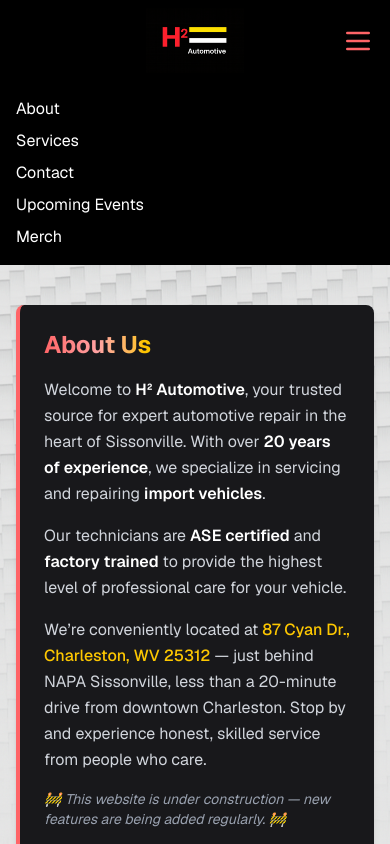
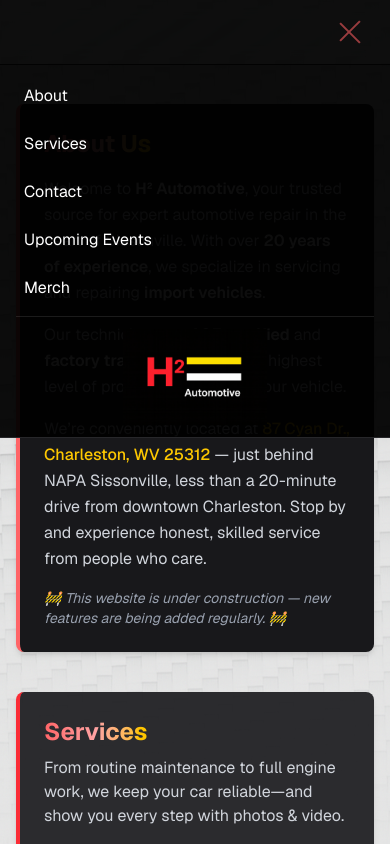
Before and after one commit to kevhuff/liquidvehicle, a Next.js app: page / in a window 390 px wide. Both pictures are taken after a click on the button "Toggle menu". Shown: the top 844 px of the page. Built offline with nearby package versions, Linux system fonts and the light colour scheme.

Commit message:
Enhance navbar functionality and layout; improve mobile menu experience

```diff
--- a/src/app/page.tsx
+++ b/src/app/page.tsx
@@ -10,80 +10,162 @@ export default function Home() {
   const [menuOpen, setMenuOpen] = useState(false);
 
   return (
-    <main className="relative min-h-screen font-sans text-white">
-      {/* Background Image Overlay */}
+    <main className="relative min-h-screen font-sans text-white scroll-smooth">
+      {/* Background Image */}
       <div className="absolute inset-0 min-h-screen bg-[url('/wht_carbon_mainbg.png')] bg-cover bg-center bg-fixed z-0 pointer-events-none" />
 
-      {/* Main Content Wrapper */}
-      <div className="relative z-10 bg-black/10">
-<nav className="relative bg-black px-4 py-2 shadow-md sticky top-0 z-50 flex items-center justify-between">
-  {/* Logo */}
-  <div className="flex-1 flex justify-center md:justify-start">
+      {/* Page content gets top padding to clear fixed navbar */}
+      <div className="relative z-10 bg-black/10 pt-16">
+        {/* ===== NAVBAR ===== */}
+        <nav className="fixed top-0 inset-x-0 z-50 bg-black/90 backdrop-blur border-b border-zinc-800">
+          <div className="mx-auto max-w-6xl px-4">
+            <div className="flex h-16 items-center justify-between">
+              {/* Logo (top-left on all sizes; fades out on mobile when drawer is open) */}
+              <Link
+                href="/"
+                aria-label="Go to Home"
+                className={`flex items-center transition-opacity duration-300 ${
+                  menuOpen ? "opacity-0 md:opacity-100" : "opacity-100"
+                }`}
+              >
+                <Image
+                  src="/logo.png" // ensure this exists in /public exactly as typed
+                  alt="H² Automotive Logo"
+                  width={200}
+                  height={80}
+                  priority
+                  className="h-10 md:h-12 w-auto object-contain"
+                />
+              </Link>
+
+              {/* Desktop links */}
+              <div className="hidden md:flex items-center gap-8 text-zinc-300 font-medium tracking-wide uppercase">
+                <a href="#about" className="relative group">
+                  About
+                  <span className="absolute left-0 -bottom-1 h-0.5 w-0 bg-gradient-to-r from-red-400 to-yellow-400 transition-all duration-300 group-hover:w-full" />
+                </a>
+                <a href="#services" className="relative group">
+                  Services
+                  <span className="absolute left-0 -bottom-1 h-0.5 w-0 bg-gradient-to-r from-red-400 to-yellow-400 transition-all duration-300 group-hover:w-full" />
+                </a>
+                <a href="#contact" className="relative group">
+                  Contact
+                  <span className="absolute left-0 -bottom-1 h-0.5 w-0 bg-gradient-to-r from-red-400 to-yellow-400 transition-all duration-300 group-hover:w-full" />
+                </a>
+                <a href="#events" className="relative group">
+                  Events
+                  <span className="absolute left-0 -bottom-1 h-0.5 w-0 bg-gradient-to-r from-red-400 to-yellow-400 transition-all duration-300 group-hover:w-full" />
+                </a>
+                <Link href="/merch" className="relative group">
+                  Merch
+                  <span className="absolute left-0 -bottom-1 h-0.5 w-0 bg-gradient-to-r from-red-400 to-yellow-400 transition-all duration-300 group-hover:w-full" />
+                </Link>
+              </div>
+
+              {/* Hamburger (mobile) */}
+              <button
+                onClick={() => setMenuOpen((v) => !v)}
+                aria-label="Toggle menu"
+                className="md:hidden ml-auto h-12 w-12 grid place-items-center text-red-400 hover:text-yellow-400 transition-colors"
+              >
+                <span className="relative block h-5 w-7">
+                  <span
+                    className={`absolute left-0 top-0 h-0.5 w-7 bg-current transition-all duration-300 ${
+                      menuOpen ? "translate-y-2.5 rotate-45" : ""
+                    }`}
+                  />
+                  <span
+                    className={`absolute left-0 top-2.5 h-0.5 w-7 bg-current transition-opacity duration-300 ${
+                      menuOpen ? "opacity-0" : "opacity-100"
+                    }`}
+                  />
+                  <span
+                    className={`absolute left-0 bottom-0 h-0.5 w-7 bg-current transition-all duration-300 ${
+                      menuOpen ? "-translate-y-2.5 -rotate-45" : ""
+                    }`}
+                  />
+                </span>
+              </button>
+            </div>
+          </div>
+
+          {/* Mobile overlay + drawer (fixed so it works anywhere on the page) */}
+          <div className={`md:hidden ${menuOpen ? "pointer-events-auto" : "pointer-events-none"}`}>
+            {/* Backdrop */}
+            <button
+              onClick={() => setMenuOpen(false)}
+              aria-label="Close menu"
+              className={`fixed inset-0 bg-black/40 transition-opacity ${
+                menuOpen ? "opacity-100" : "opacity-0"
+              }`}
+            />
+            {/* Drawer */}
+            <div
+              className={`fixed top-16 inset-x-0 bg-black/95 border-b border-zinc-800 overflow-hidden transform transition-transform duration-500 ease-out ${
+                menuOpen ? "translate-y-0" : "-translate-y-full"
+              }`}
+            >
+              <div className="px-4 py-3 space-y-2 text-white">
+                <a
+                  href="#about"
+                  className="block rounded px-2 py-2 hover:bg-white/5"
+                  onClick={() => setMenuOpen(false)}
+                >
+                  About
+                </a>
+                <a
+                  href="#services"
+                  className="block rounded px-2 py-2 hover:bg-white/5"
+                  onClick={() => setMenuOpen(false)}
+                >
+                  Services
+                </a>
+                <a
+                  href="#contact"
+                  className="block rounded px-2 py-2 hover:bg-white/5"
+                  onClick={() => setMenuOpen(false)}
+                >
+                  Contact
+                </a>
+                <a
+                  href="#events"
+                  className="block rounded px-2 py-2 hover:bg-white/5"
+                  onClick={() => setMenuOpen(false)}
+                >
+                  Upcoming Events
+                </a>
+                <Link
+                  href="/merch"
+                  className="block rounded px-2 py-2 hover:bg-white/5"
+                  onClick={() => setMenuOpen(false)}
+                >
+                  Merch
+                </Link>
+
+                {/* Falling logo under the list */}
+                <div
+                  className={`mt-2 pt-3 border-t border-white/10 flex justify-center transform transition-all duration-500 ease-out ${
+                    menuOpen ? "translate-y-0 opacity-100" : "-translate-y-4 opacity-0"
+                  }`}
+                >
+                  <Link href="/" aria-label="Go to Home" onClick={() => setMenuOpen(false)}>
                     <Image
                       src="/logo.png"
                       alt="H² Automotive Logo"
-      width={500}
-      height={200}
+                      width={160}
+                      height={64}
                       priority
-      className="w-[25vw] max-w-[180px] min-w-[90px] h-auto"
+                      className="w-36 sm:w-40 h-auto"
                     />
-  </div>
-
-  {/* Desktop nav links */}
-  <div className="hidden md:flex items-center gap-8 text-zinc-300 font-medium tracking-wide uppercase">
-    <a href="#about" className="relative group">
-      About
-      <span className="absolute left-0 -bottom-1 h-0.5 w-0 bg-gradient-to-r from-red-400 to-yellow-400 transition-all duration-300 group-hover:w-full"></span>
-    </a>
-    <a href="#services" className="relative group">
-      Services
-      <span className="absolute left-0 -bottom-1 h-0.5 w-0 bg-gradient-to-r from-red-400 to-yellow-400 transition-all duration-300 group-hover:w-full"></span>
-    </a>
-    <a href="#contact" className="relative group">
-      Contact
-      <span className="absolute left-0 -bottom-1 h-0.5 w-0 bg-gradient-to-r from-red-400 to-yellow-400 transition-all duration-300 group-hover:w-full"></span>
-    </a>
-    <a href="#events" className="relative group">
-      Events
-      <span className="absolute left-0 -bottom-1 h-0.5 w-0 bg-gradient-to-r from-red-400 to-yellow-400 transition-all duration-300 group-hover:w-full"></span>
-    </a>
-    <Link href="/merch" className="relative group">
-      Merch
-      <span className="absolute left-0 -bottom-1 h-0.5 w-0 bg-gradient-to-r from-red-400 to-yellow-400 transition-all duration-300 group-hover:w-full"></span>
                   </Link>
                 </div>
+              </div>
+            </div>
+          </div>
+        </nav>
+        {/* ===== /NAVBAR ===== */}
 
-  {/* Hamburger (mobile only) */}
-  <button
-    className="absolute right-4 text-red-400 hover:text-yellow-400 transition md:hidden text-3xl"
-    onClick={() => setMenuOpen(!menuOpen)}
-    aria-label="Toggle menu"
-  >
-    {/* Simple 3-line hamburger with SVG */}
-    <svg
-      xmlns="http://www.w3.org/2000/svg"
-      className="h-8 w-8"
-      fill="none"
-      viewBox="0 0 24 24"
-      stroke="currentColor"
-      strokeWidth={2}
-    >
-      <path strokeLinecap="round" strokeLinejoin="round" d="M4 6h16M4 12h16M4 18h16" />
-    </svg>
-  </button>
-</nav>
-
-
-        {menuOpen && (
-          <div className="bg-black text-white p-4 space-y-2 md:hidden">
-            <a href="#about" className="block hover:text-yellow-400">About</a>
-            <a href="#services" className="block hover:text-yellow-400">Services</a>
-            <a href="#contact" className="block hover:text-yellow-400">Contact</a>
-            <a href="#events" className="block hover:text-yellow-400">Upcoming Events</a>
-            <Link href="/merch" className="block hover:text-yellow-400">Merch</Link>
-          </div>
-        )}
-
+        {/* ===== MAIN SECTIONS ===== */}
         <section className="px-4 py-10 space-y-10 max-w-3xl mx-auto">
           {/* About Us */}
           <div
@@ -94,43 +176,49 @@ export default function Home() {
               About Us
             </h2>
             <p className="text-gray-300 leading-relaxed">
-              Welcome to <span className="font-semibold text-white">H² Automotive</span>,
-              your trusted source for expert automotive repair in the heart of Sissonville.
-              With over <span className="font-semibold text-white">20 years of experience</span>,
-              we specialize in servicing and repairing <span className="font-semibold text-white">import vehicles</span>.
+              Welcome to <span className="font-semibold text-white">H² Automotive</span>, your trusted
+              source for expert automotive repair in the heart of Sissonville. With over{" "}
+              <span className="font-semibold text-white">20 years of experience</span>, we specialize in
+              servicing and repairing <span className="font-semibold text-white">import vehicles</span>.
             </p>
             <p className="text-gray-300 leading-relaxed">
               Our technicians are <span className="font-semibold text-white">ASE certified</span> and
-              <span className="font-semibold text-white"> factory trained</span> to provide the highest level of professional care for your vehicle.
+              <span className="font-semibold text-white"> factory trained</span> to provide the highest
+              level of professional care for your vehicle.
             </p>
             <p className="text-gray-300 leading-relaxed">
               We’re conveniently located at{" "}
-              <span className="font-medium text-yellow-400">87 Cyan Dr., Charleston, WV 25312</span> —
-              just behind NAPA Sissonville, less than a 20-minute drive from downtown Charleston.
-              Stop by and experience honest, skilled service from people who care.
+              <span className="font-medium text-yellow-400">87 Cyan Dr., Charleston, WV 25312</span> — just
+              behind NAPA Sissonville, less than a 20-minute drive from downtown Charleston. Stop by and
+              experience honest, skilled service from people who care.
             </p>
             <p className="text-gray-400 italic text-sm">
               🚧 This website is under construction — new features are being added regularly. 🚧
             </p>
           </div>
-{/* Services (clean, single CTA) */}
-<section id="services" className="bg-zinc-900/90 p-6 md:p-8 rounded-lg shadow-md border-l-4 border-red-500">
+
+          {/* Services */}
+          <section
+            id="services"
+            className="bg-zinc-900/90 p-6 md:p-8 rounded-lg shadow-md border-l-4 border-red-500"
+          >
             <header className="mb-4">
               <h2 className="text-2xl md:text-3xl font-bold bg-gradient-to-r from-red-400 via-red-300 to-yellow-400 inline-block text-transparent bg-clip-text">
                 Services
               </h2>
               <p className="mt-2 text-gray-300">
-      From routine maintenance to full engine work, we keep your car reliable—and show you every step with photos &amp; video.
+                From routine maintenance to full engine work, we keep your car reliable—and show you every
+                step with photos &amp; video.
               </p>
             </header>
 
-  {/* Feature cards */}
             <div className="mt-6 grid gap-4 md:grid-cols-3">
               <div className="rounded-2xl border border-zinc-800 bg-zinc-900/70 p-4">
                 <div className="text-yellow-300 text-xl mb-1">🔧</div>
                 <h3 className="text-lg font-semibold text-white">Diagnostics &amp; Repair</h3>
                 <p className="text-zinc-400 text-sm mt-1">
-        ASE-certified troubleshooting for check-engine lights, drivability, electrical, cooling, suspension, and brakes.
+                  ASE-certified troubleshooting for check-engine lights, drivability, electrical, cooling,
+                  suspension, and brakes.
                 </p>
               </div>
 
@@ -138,7 +226,8 @@ export default function Home() {
                 <div className="text-yellow-300 text-xl mb-1">🛠️</div>
                 <h3 className="text-lg font-semibold text-white">Maintenance</h3>
                 <p className="text-zinc-400 text-sm mt-1">
-        Oil &amp; filters, fluids, belts, spark plugs, alignments, tires &amp; rotations—service plans that fit your mileage.
+                  Oil &amp; filters, fluids, belts, spark plugs, alignments, tires &amp; rotations—service
+                  plans that fit your mileage.
                 </p>
               </div>
 
@@ -146,7 +235,8 @@ export default function Home() {
                 <div className="text-yellow-300 text-xl mb-1">🏁</div>
                 <h3 className="text-lg font-semibold text-white">Specialist Work</h3>
                 <p className="text-zinc-400 text-sm mt-1">
-        Import expertise, timing components, engine &amp; transmission swaps, performance upgrades, and tuning prep.
+                  Import expertise, timing components, engine &amp; transmission swaps, performance
+                  upgrades, and tuning prep.
                 </p>
               </div>
             </div>
@@ -191,7 +281,7 @@ export default function Home() {
               </details>
             </div>
 
-  {/* Trust badges (one set) */}
+            {/* Badges */}
             <div className="mt-6 flex flex-wrap gap-3">
               <span className="text-xs px-3 py-1 rounded-full bg-yellow-400/15 text-yellow-300 border border-yellow-400/30">
                 Photo &amp; video documentation of repairs
@@ -204,7 +294,7 @@ export default function Home() {
               </span>
             </div>
 
-  {/* Single CTA (keep only this) */}
+            {/* CTAs */}
             <div className="mt-6 flex flex-wrap gap-3">
               <a
                 href="tel:+13044001324"
@@ -221,23 +311,29 @@ export default function Home() {
             </div>
           </section>
 
-
           {/* Contact */}
           <div id="contact" className="bg-zinc-900 p-6 rounded-lg shadow-md border-l-4 border-red-500">
             <h2 className="text-2xl font-bold mb-2 bg-gradient-to-r from-red-400 via-red-300 to-yellow-400 inline-block text-transparent bg-clip-text">
               Contact Us
             </h2>
 
-            {/* Both numbers clickable; Call Now uses the first */}
             <p className="text-gray-300">
-              📞 <a className="hover:text-yellow-400 underline" href="tel:+13044001324">(304) 400-1324</a>
+              📞{" "}
+              <a className="hover:text-yellow-400 underline" href="tel:+13044001324">
+                (304) 400-1324
+              </a>
             </p>
             <p className="text-gray-300">
-              📞 <a className="hover:text-yellow-400 underline" href="tel:+13049513413">(304) 951-3413</a>
+              📞{" "}
+              <a className="hover:text-yellow-400 underline" href="tel:+13049513413">
+                (304) 951-3413
+              </a>
             </p>
 
             <p className="text-gray-300">📍 87 Cyan Dr., Charleston, WV 25312</p>
-            <p className="text-gray-300 mt-2">Mon–Fri: 8am – 6pm</p>
+            <p className="text-gray-300 mt-2"> Appointment only </p>
+            <p className="text-gray-300">
+              Mon–Fri: 8am – 6pm</p>
 
             <div className="mt-4 flex flex-wrap gap-3">
               <a
@@ -248,22 +344,21 @@ export default function Home() {
                 Call Now
               </a>
 
-              {/* Safe email link rendered as a button */}
               <EmailLink className="inline-block bg-zinc-800 text-white font-bold px-4 py-2 rounded border border-zinc-700 hover:border-yellow-400 hover:text-yellow-400 transition">
                 Email
               </EmailLink>
             </div>
           </div>
 
-          {/* Upcoming Events */}
+          {/* Events */}
           <div id="events" className="bg-zinc-900 p-6 rounded-lg shadow-md border-l-4 border-yellow-400">
             <h2 className="text-2xl font-bold mb-4 bg-gradient-to-r from-yellow-300 via-red-300 to-red-500 inline-block text-transparent bg-clip-text">
               Upcoming Events
             </h2>
             <p className="text-gray-300 leading-relaxed mb-4">
               From hands-on car care classes to interactive community nights with racing simulators and games,
-              there’s something for everyone at H² Automotive. Visit the calendar link below to see what’s coming up
-              and join us at our next workshop or open-garage event.
+              there’s something for everyone at H² Automotive. Visit the calendar link below to see what’s
+              coming up and join us at our next workshop or open-garage event.
             </p>
             <a
               href="https://calendar.google.com/calendar/embed?src=YOUR_PUBLIC_CALENDAR_ID"
@@ -284,8 +379,7 @@ export default function Home() {
               allowFullScreen
               loading="lazy"
               referrerPolicy="no-referrer-when-downgrade"
-            ></iframe>
-
+            />
             <div className="text-sm mt-2">
               <a
                 href="https://www.google.com/maps/dir/?api=1&destination=87+Cyan+Dr,+Charleston,+WV+25312"
@@ -303,7 +397,8 @@ export default function Home() {
         <footer className="bg-black text-gray-500 text-center text-sm py-4 mt-10">
           &copy; {new Date().getFullYear()} H² Automotive, LLC. All rights reserved.
           <br />
-          H² Automotive, LLC is a fully registered and insured automotive repair business proudly serving Charleston, WV.
+          H² Automotive, LLC is a fully registered and insured automotive repair business proudly serving
+          Charleston, WV.
         </footer>
       </div>
     </main>
```
Lines whose indentation alone changed are shown as unchanged.
